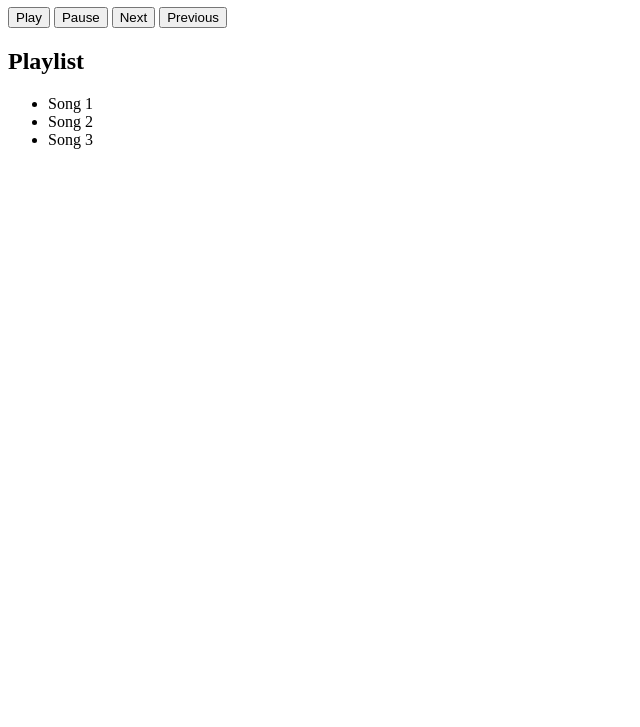
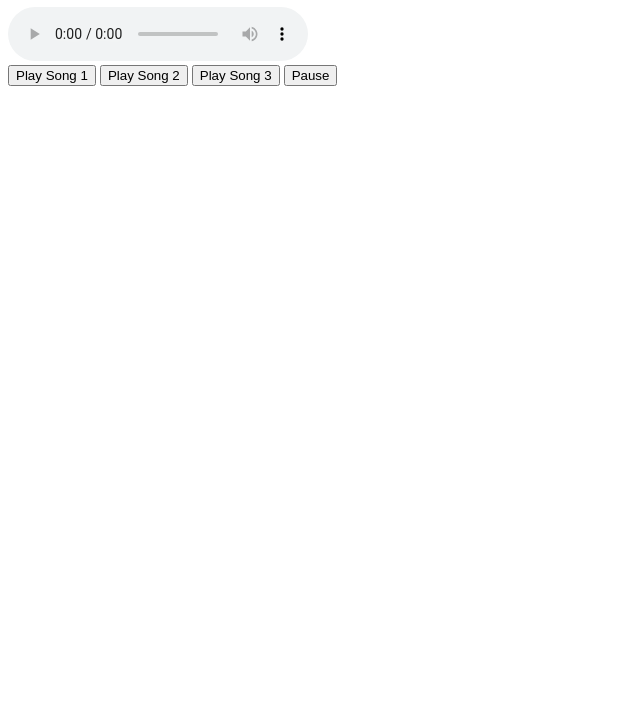
Before and after one commit to hotsly/musifyweb, a plain HTML site: page index.html in a window 1280 px wide. Shown: the part 73-800 px from the top of the page, without its empty margins (0-640 px from the left). Drawn offline with Linux system fonts and the light colour scheme.

Commit message:
updated index.html

```diff
--- a/index.html
+++ b/index.html
@@ -3,27 +3,23 @@
 <head>
     <meta charset="UTF-8">
     <meta name="viewport" content="width=device-width, initial-scale=1.0">
-    <title>Music Player</title>
-    <link rel="stylesheet" href="scm-player.css"> <!-- Link to SCM CSS -->
-    <script src="scm-player.js"></script> <!-- Link to SCM JS -->
+    <title>Custom Music Player</title>
+    <link rel="stylesheet" href="styles.css">
 </head>
 <body>
-    <div id="music-player">
-        <h1>My Music Player</h1>
-        <div id="player-controls">
-            <button onclick="SCM.play()">Play</button>
-            <button onclick="SCM.pause()">Pause</button>
-            <button onclick="SCM.next()">Next</button>
-            <button onclick="SCM.previous()">Previous</button>
-        </div>
-        <div id="playlist">
-            <h2>Playlist</h2>
-            <ul id="track-list">
-                <li onclick="SCM.play({title:'Song 1', url:'url_to_song_1.mp3'})">Song 1</li>
-                <li onclick="SCM.play({title:'Song 2', url:'url_to_song_2.mp3'})">Song 2</li>
-                <li onclick="SCM.play({title:'Song 3', url:'url_to_song_3.mp3'})">Song 3</li>
-            </ul>
+    <div class="container">
+        <h1>Custom Music Player</h1>
+        <audio id="audio" controls>
+            <source id="audio-source" src="" type="audio/mpeg">
+            Your browser does not support the audio tag.
+        </audio>
+        <div class="controls">
+            <button onclick="playSong('song1.mp3')">Play Song 1</button>
+            <button onclick="playSong('song2.mp3')">Play Song 2</button>
+            <button onclick="playSong('song3.mp3')">Play Song 3</button>
+            <button onclick="pauseSong()">Pause</button>
         </div>
     </div>
+    <script src="script.js"></script>
 </body>
 </html>
```
